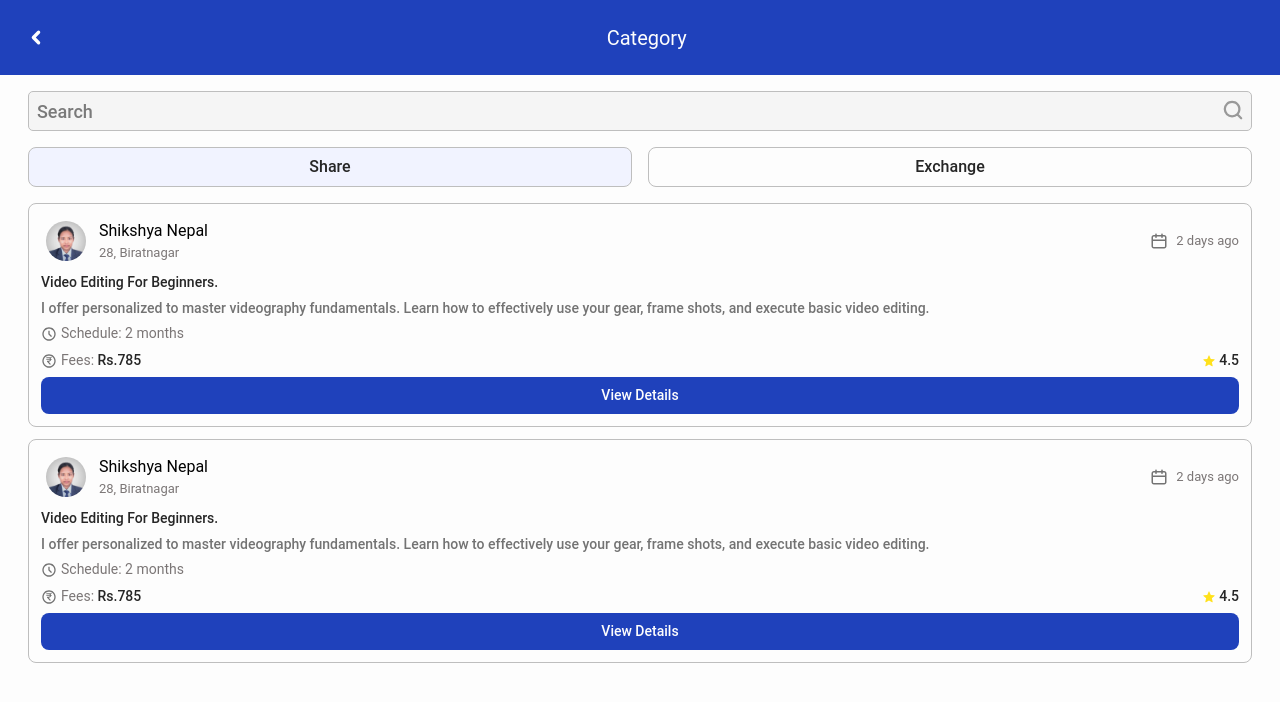
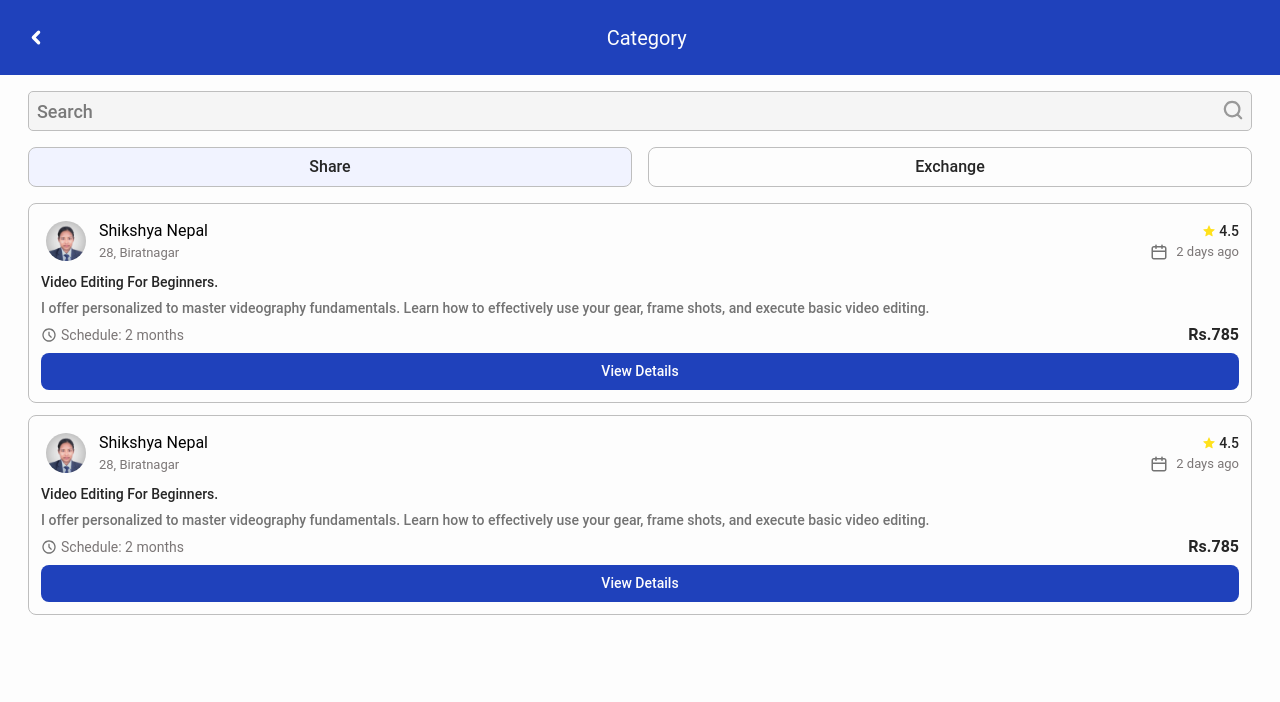
Before and after one commit to NilimaSardar/Skill_Sharing_Platform, a React (Vite) app in the folder Frontend/: page /dashboard/home/categories in a window 1280 px wide. Shown: the top 702 px of the page. Built offline with nearby package versions, Linux system fonts and the light colour scheme; no server answers; sample sign-in values are in the browser's storage.

Commit message:
modified share component

```diff
--- a/Frontend/src/components/Home/Share.jsx
+++ b/Frontend/src/components/Home/Share.jsx
@@ -21,30 +21,31 @@ const Share = () => {
             </div>
           </div>
 
-          {/* Time */}
+          {/* Time & rating*/}
+          <div className='flex flex-col items-end'>
+            <div className='flex items-center'>
+              <img src="../../rating/Star.svg" alt=""/>
+              <p className='font-serif text-text font-[550] text-[14px]'>4.5</p>
+            </div>
             <div className='flex items-center gap-2'>
               <img src="../../images/Calender.svg" alt="" />
               <p className='font-serif text-[13px] text-[#7B7676]'>2 days ago</p>
+            </div>
           </div>
         </div>
         <h2 className='text-text text-[14px] font-[550]'>Video Editing For Beginners.</h2>
         <p className='text-[#737373] text-[14px] font-[500] text-justify w-full leading-4.5 tracking-normal'>I offer personalized to master videography fundamentals. Learn how to effectively use your gear, frame shots, and execute basic video editing.</p>
 
         {/* Time */}
+        <div className='flex items-center justify-between'>
           <div className='flex items-center gap-1'>
             <img src="../../images/Time.svg" alt="" className='w-4 h-4'/>
             <p className='font-serif text-[14px] text-[#7B7676]'>Schedule: 2 months</p>
           </div>
 
-          {/* Fees and rating*/}
-          <div className='flex items-center justify-between'>
+          {/* Fees*/}
           <div className='flex items-center gap-1'>
-            <img src="../../images/Rupee.svg" alt="" className='w-4 h-4'/>
-            <p className='font-serif text-[14px] text-[#7B7676]'>Fees: <span className='text-text font-[550]'>Rs.785</span></p>
-            </div>
-            <div className='flex items-center'>
-            <img src="../../rating/Star.svg" alt=""/>
-            <p className='font-serif text-text font-[550] text-[14px]'>4.5</p>
+            <p className='font-serif text-[16px] text-text font-[580]'>Rs.785</p>
           </div>
         </div>
 
@@ -73,30 +74,31 @@ const Share = () => {
             </div>
           </div>
 
-          {/* Time */}
+          {/* Time & rating*/}
+          <div className='flex flex-col items-end'>
+            <div className='flex items-center'>
+              <img src="../../rating/Star.svg" alt=""/>
+              <p className='font-serif text-text font-[550] text-[14px]'>4.5</p>
+            </div>
             <div className='flex items-center gap-2'>
               <img src="../../images/Calender.svg" alt="" />
               <p className='font-serif text-[13px] text-[#7B7676]'>2 days ago</p>
+            </div>
           </div>
         </div>
         <h2 className='text-text text-[14px] font-[550]'>Video Editing For Beginners.</h2>
         <p className='text-[#737373] text-[14px] font-[500] text-justify w-full leading-4.5 tracking-normal'>I offer personalized to master videography fundamentals. Learn how to effectively use your gear, frame shots, and execute basic video editing.</p>
 
         {/* Time */}
+        <div className='flex items-center justify-between'>
           <div className='flex items-center gap-1'>
             <img src="../../images/Time.svg" alt="" className='w-4 h-4'/>
             <p className='font-serif text-[14px] text-[#7B7676]'>Schedule: 2 months</p>
           </div>
 
-          {/* Fees and rating*/}
-          <div className='flex items-center justify-between'>
+          {/* Fees*/}
           <div className='flex items-center gap-1'>
-            <img src="../../images/Rupee.svg" alt="" className='w-4 h-4'/>
-            <p className='font-serif text-[14px] text-[#7B7676]'>Fees: <span className='text-text font-[550]'>Rs.785</span></p>
-            </div>
-            <div className='flex items-center'>
-            <img src="../../rating/Star.svg" alt=""/>
-            <p className='font-serif text-text font-[550] text-[14px]'>4.5</p>
+            <p className='font-serif text-[16px] text-text font-[580]'>Rs.785</p>
           </div>
         </div>
 
```
Lines whose indentation alone changed are shown as unchanged.
